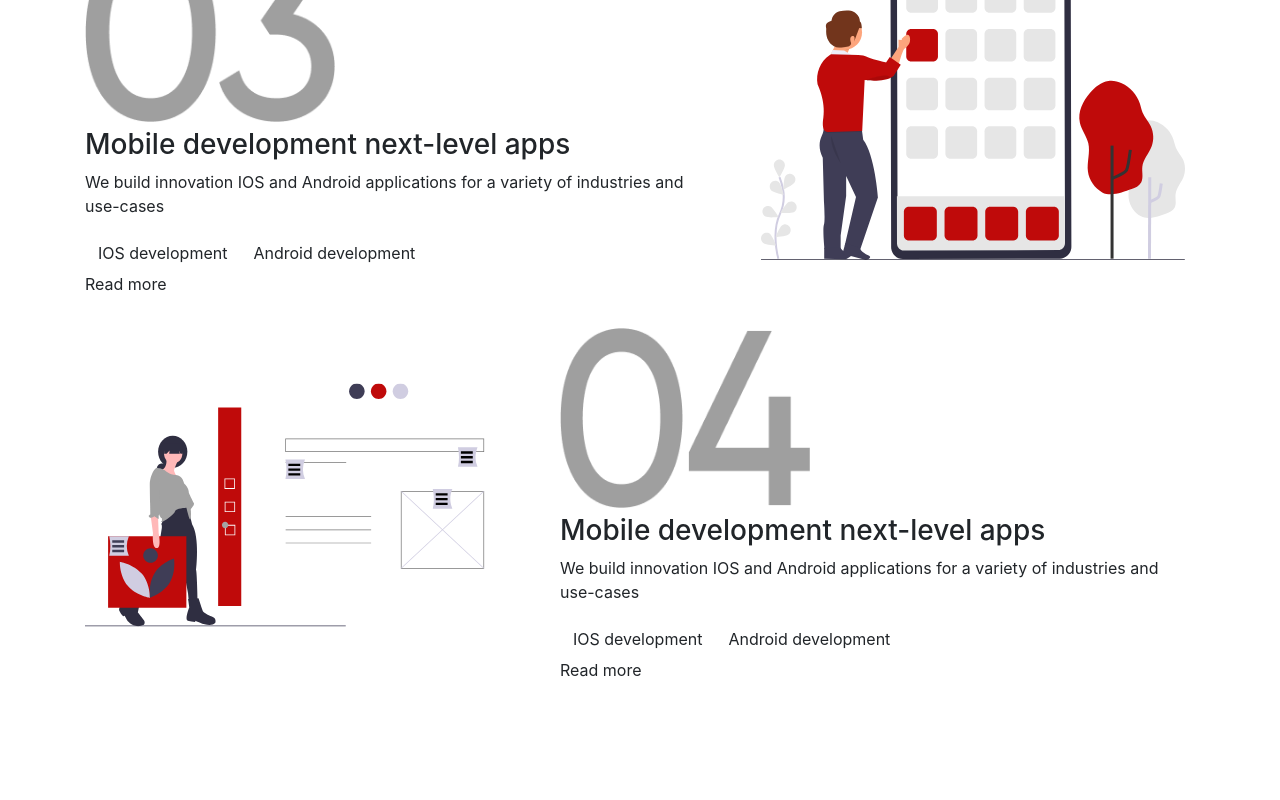
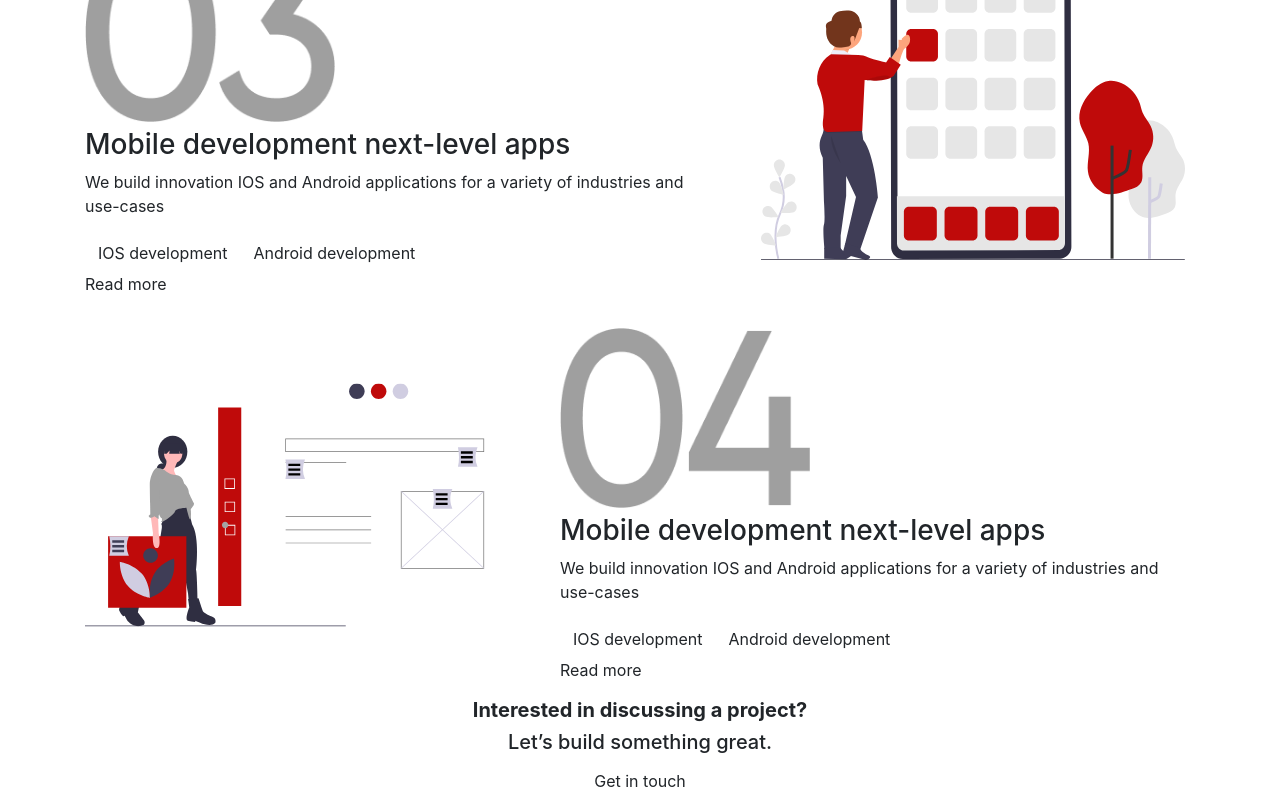
Before and after one commit to phong-Dev/IntelliNiche, a Next.js app: page /service in a window 1280 px wide. Shown: the part 1022-1822 px from the top of the page. Before the commit the page ends 1720 px from the top, so only its background shows below. Built offline with nearby package versions, Linux system fonts and the light colour scheme.

Commit message:
add get in touch in service

```diff
--- a/pages/service.js
+++ b/pages/service.js
@@ -225,6 +225,15 @@ const Service = () => {
         </div>
       </section>
       {/* ---------end design----------- */}
+      <section id="getInTouch">
+        <div className="text-center">
+          <h5>
+            <b>Interested in discussing a project?</b>
+          </h5>
+          <h5>Let’s build something great.</h5>
+          {button && <Button buttonStyle="btn--primary">Get in touch</Button>}
+        </div>
+      </section>
     </>
   );
 };
```
